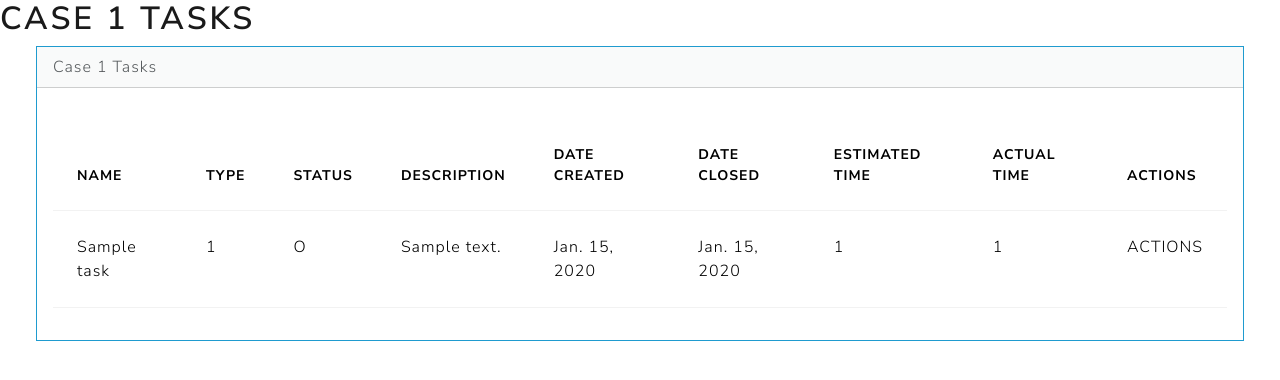
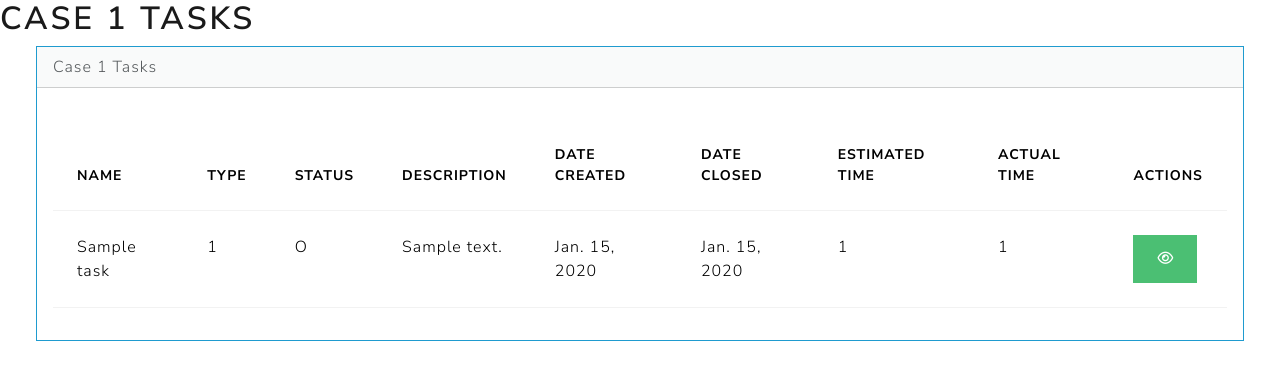
Before and after one commit to matthew-estes/caselawg, a Django app: page /tasks/ in a window 1280 px wide. Shown: the top 380 px of the page. Run offline with Django 5.2, Linux system fonts and the light colour scheme; tables that the repository leaves empty hold one stand-in row (values such as "Sample post"); some libraries are stand-ins or nearby versions.

Commit message:
Update tasks index table with view button

```diff
--- a/main_app/models.py
+++ b/main_app/models.py
@@ -83,3 +83,6 @@ class Task(models.Model):
 
     def __str__(self):
         return self.task_name
+
+    def get_absolute_url(self):
+        return reverse("task-detail", kwargs={"pk": self.pk})
--- a/main_app/templates/tasks/task_index.html
+++ b/main_app/templates/tasks/task_index.html
@@ -7,6 +7,7 @@
     <meta http-equiv="X-UA-Compatible" content="IE=edge" />
     <meta name="viewport" content="width=device-width, initial-scale=1.0" />
     <title>CaseLawg Tasks Index</title>
+    <link rel="stylesheet" href="https://cdnjs.cloudflare.com/ajax/libs/font-awesome/6.6.0/css/all.min.css" />
     <link href='{% static 'css/bootstrap.min.css' %}' rel='stylesheet'>
   </head>
 
@@ -46,7 +47,9 @@
                            <td>{{ task.date_closed }}</td>
                            <td>{{ task.estimated_time }}</td>
                            <td>{{ task.actual_time }}</td>
-                           <td>ACTIONS</td>
+                           <td>
+                                <button type='button' class='btn btn-success me-1' href='{% url 'task-detail' task.pk %}' data-bs-toggle='model' data-bs-target='#myModel {{task.pk}}'><i class="fa-regular fa-eye fa-14"></i></button>
+                           </td>
                           </tr>
                           {% endfor %}
                         </tbody>
```
